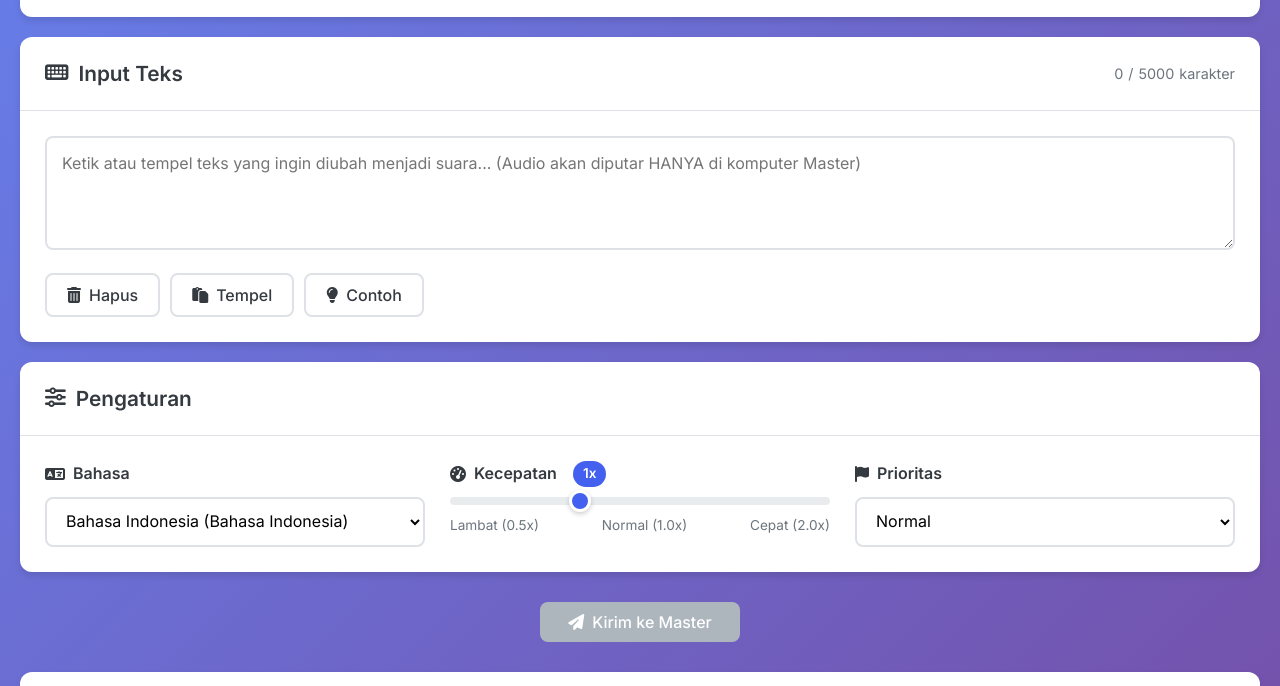
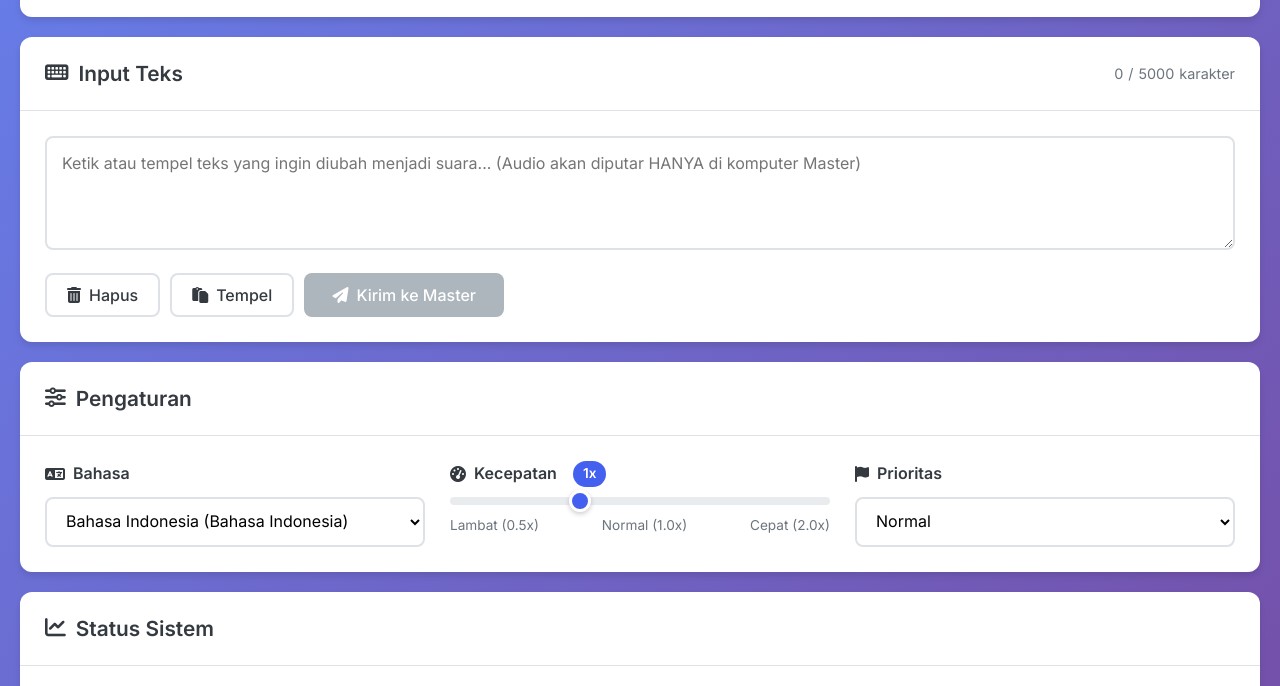
Before and after one commit to emmeril/tts-app, a plain HTML site: page frontend/index.html in a window 1280 px wide. Shown: the part 114-800 px from the top of the page. Drawn offline with nearby package versions, Linux system fonts and the light colour scheme; no server answers.

Commit message:
feat: Update button functionality and disable options based on conditions

```diff
--- a/frontend/index.html
+++ b/frontend/index.html
@@ -226,9 +226,23 @@
                         <button @click="pasteText()" class="btn btn-outline">
                             <i class="fas fa-paste"></i> Tempel
                         </button>
-                        <button @click="loadExample()" class="btn btn-outline">
+                        <!-- <button @click="loadExample()" class="btn btn-outline">
                             <i class="fas fa-lightbulb"></i> Contoh
-                        </button>
+                        </button> -->
+                                 <button @click="convertToSpeech()"
+                        :disabled="isLoading || !text || !text.trim() || !masterShortId"
+                        class="btn btn-primary btn-convert">
+                    <i class="fas" :class="isLoading ? 'fa-spinner fa-spin' : 'fa-paper-plane'"></i>
+                    <span x-text="getConvertButtonText()"></span>
+                </button>
+
+                <!-- <button @click="convertAndBroadcast()"
+                        :disabled="isLoading || !text || !text.trim() || !isMaster"
+                        x-show="isMaster"
+                        class="btn btn-success">
+                    <i class="fas fa-broadcast-tower"></i>
+                    <span>Kirim ke Semua Komputer</span>
+                </button> -->
                     </div>
                 </div>
             </section>
@@ -284,7 +298,7 @@
             </section>
 
             <!-- Action Section -->
-            <section class="action-section">
+            <!-- <section class="action-section">
                 <button @click="convertToSpeech()"
                         :disabled="isLoading || !text || !text.trim() || !masterShortId"
                         class="btn btn-primary btn-convert">
@@ -299,7 +313,7 @@
                     <i class="fas fa-broadcast-tower"></i>
                     <span>Kirim ke Semua Komputer</span>
                 </button>
-            </section>
+            </section> -->
 
             <!-- Audio Player Section (Master Only) -->
             <section x-show="isMaster && currentAudio" class="card audio-section">
```
